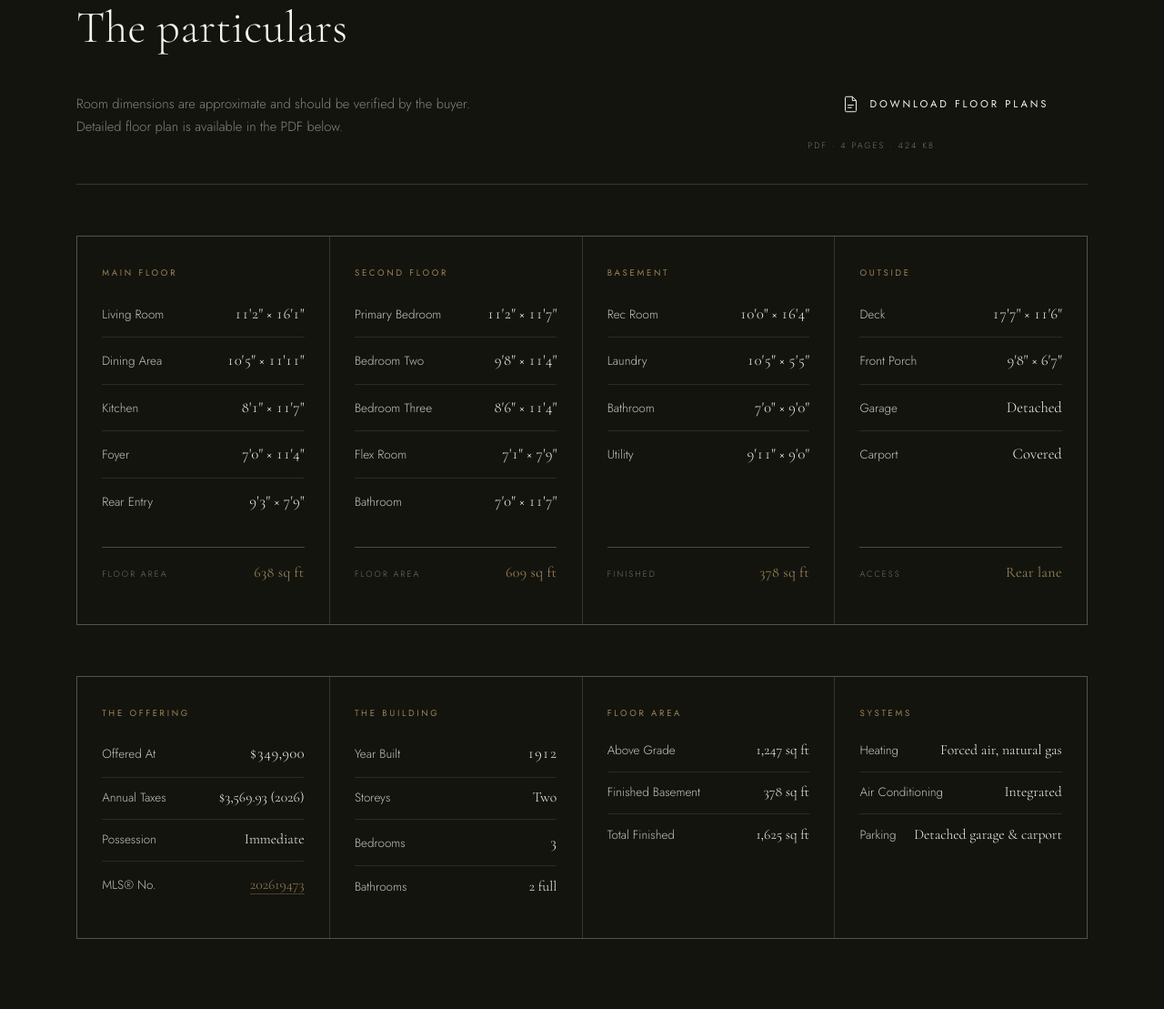
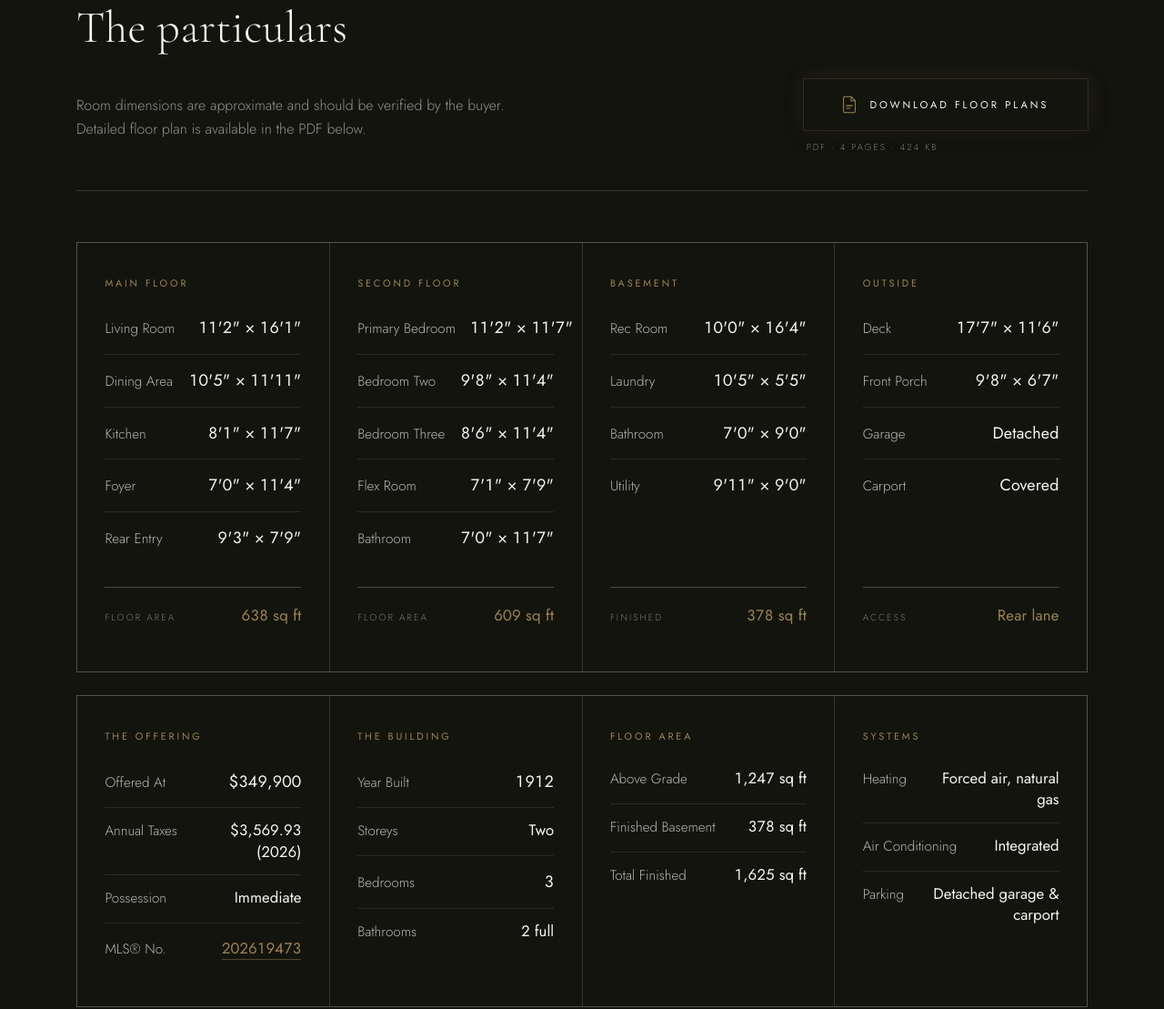
Before and after one commit to corposant/470lipton.github.io, a plain HTML site: page index.html in a window 1280 px wide. Shown: the part 4909-6018 px from the top of the page at 91% size. Drawn offline with nearby package versions, Linux system fonts and the light colour scheme.

Commit message:
Particulars: sans numerals, larger type, visible download button, more breathing room

```diff
--- a/index.html
+++ b/index.html
@@ -185,6 +185,9 @@ header.hero{
 
 /* ─────────────── SECTIONS ─────────────── */
 section{padding:clamp(4.5rem,11vh,8.5rem) 0}
+/* the dark block ends hard; give what follows room to breathe rather than
+   letting Location start the instant the charcoal stops */
+#location{padding-top:clamp(6.5rem,15vh,11rem)}
 .two-col{display:grid;grid-template-columns:1fr 1.35fr;gap:clamp(2.5rem,7vw,6rem);align-items:start}
 @media(max-width:900px){.two-col{grid-template-columns:1fr;gap:2rem}}
 .lede{font-family:var(--serif);font-size:clamp(1.3rem,2.1vw,1.65rem);line-height:1.55;margin:0 0 1.6rem}
@@ -320,19 +323,26 @@ section{padding:clamp(4.5rem,11vh,8.5rem) 0}
    charcoal than as grey-on-cream, and the inversion gives the middle of
    the page somewhere to rest. It sits directly below the video section,
    which is also dark — the hairline and the slightly deeper black are
-   what keep the two from reading as one undifferentiated block. */
+   what keep the two from reading as one undifferentiated block.
+
+   Everything in here is set in the SANS, not the serif used elsewhere.
+   Cormorant Garamond draws old-style figures — the 3, 4, 7 and 9 hang
+   below the baseline — which is lovely in a pull quote and unreadable in
+   a column of measurements. Jost keeps every digit on the baseline at a
+   uniform width, so the inch marks stack straight down the column. */
 .details{
   background:var(--ink);color:var(--bone);
-  border-top:1px solid rgba(246,244,239,.13)
+  border-top:1px solid rgba(246,244,239,.13);
+  padding-bottom:clamp(6rem,14vh,10rem)
 }
 .details .eyebrow{color:var(--brass)}
 .details h2{color:var(--bone)}
 .details .intro{
-  margin:1.4rem 0 0;max-width:52ch;font-size:.92rem;
-  color:rgba(246,244,239,.5)
+  margin:1.4rem 0 0;max-width:52ch;font-size:1rem;line-height:1.65;
+  color:rgba(246,244,239,.56)
 }
 
-/* ── one card per floor ──
+/* ── one card per group ──
    gap:1px over a light background paints the dividers, so the cards
    share hairlines instead of each drawing its own doubled-up border. */
 .floors{
@@ -341,70 +351,92 @@ section{padding:clamp(4.5rem,11vh,8.5rem) 0}
   border:1px solid rgba(246,244,239,.15);
   margin-top:3.5rem
 }
-.floor{background:var(--ink);padding:2.1rem 1.7rem;display:flex;flex-direction:column}
+.floors+.floors{margin-top:1.6rem}
+.floor{background:var(--ink);padding:2.3rem 1.9rem;display:flex;flex-direction:column}
 .floor h3{
-  font-family:var(--sans);font-size:.6rem;font-weight:400;
-  letter-spacing:.28em;text-transform:uppercase;color:var(--brass);
-  margin:0 0 1.5rem
+  font-family:var(--sans);font-size:.68rem;font-weight:400;
+  letter-spacing:.26em;text-transform:uppercase;color:var(--brass);
+  margin:0 0 1.7rem
 }
 .floor ul{list-style:none;margin:0;padding:0;flex:1}
 .floor li{
-  display:flex;justify-content:space-between;align-items:baseline;gap:.9rem;
-  padding:.7rem 0;border-top:1px solid rgba(246,244,239,.1)
+  display:flex;justify-content:space-between;align-items:baseline;gap:1rem;
+  padding:.82rem 0;border-top:1px solid rgba(246,244,239,.1)
 }
 .floor li:first-child{border-top:0;padding-top:0}
-.floor .rm{font-size:.84rem;color:rgba(246,244,239,.78);flex:0 0 auto}
+.floor .rm{font-size:.95rem;color:rgba(246,244,239,.72);flex:0 0 auto}
+
+/* measurements — sans, tabular, never wrapping */
 .floor .dim{
-  font-family:var(--serif);font-size:1.04rem;color:var(--bone);
-  font-variant-numeric:tabular-nums;white-space:nowrap
+  font-family:var(--sans);font-weight:400;font-size:1.12rem;color:var(--bone);
+  font-variant-numeric:tabular-nums;font-feature-settings:"tnum" 1,"lnum" 1;
+  letter-spacing:.01em;white-space:nowrap
+}
+/* text values — same face, allowed to wrap under themselves */
+.floor .val{
+  font-family:var(--sans);font-weight:400;font-size:1.05rem;color:var(--bone);
+  font-variant-numeric:tabular-nums;font-feature-settings:"tnum" 1,"lnum" 1;
+  text-align:right;line-height:1.4;flex:1 1 auto;min-width:0
 }
 .floor .area{
-  margin-top:1.5rem;padding-top:.9rem;
+  margin-top:1.6rem;padding-top:1rem;
   border-top:1px solid rgba(246,244,239,.24);
-  display:flex;justify-content:space-between;align-items:baseline;
-  font-size:.58rem;letter-spacing:.22em;text-transform:uppercase;
-  color:rgba(246,244,239,.42)
+  display:flex;justify-content:space-between;align-items:baseline;gap:1rem;
+  font-size:.64rem;letter-spacing:.2em;text-transform:uppercase;
+  color:rgba(246,244,239,.45)
 }
 .floor .area b{
-  font-family:var(--serif);font-weight:400;font-size:1rem;letter-spacing:.02em;
-  text-transform:none;color:var(--brass)
+  font-family:var(--sans);font-weight:400;font-size:1.05rem;letter-spacing:.01em;
+  font-variant-numeric:tabular-nums;text-transform:none;color:var(--brass);
+  white-space:nowrap
 }
 @media(max-width:1000px){.floors{grid-template-columns:repeat(2,1fr)}}
 @media(max-width:560px){.floors{grid-template-columns:1fr}}
-
-/* ── text values wrap; dimensions never do ── */
-/* text values wrap under themselves rather than crushing the label */
-.floor .val{
-  font-family:var(--serif);font-size:.98rem;color:var(--bone);
-  text-align:right;line-height:1.35;flex:1 1 auto;min-width:0
-}
 
 /* ── header row: disclaimer left, download right ── */
 .details-bar{
   display:flex;flex-wrap:wrap;align-items:center;justify-content:space-between;
   gap:1.6rem 2.5rem;margin-top:1.8rem;
-  padding-bottom:2.2rem;border-bottom:1px solid rgba(246,244,239,.15)
+  padding-bottom:2.4rem;border-bottom:1px solid rgba(246,244,239,.15)
 }
 .details-bar .intro{margin:0;flex:1 1 22rem}
-.dl{flex:0 0 auto;display:flex;flex-direction:column;gap:.6rem;align-items:flex-start}
-.dl .btn{display:inline-flex;align-items:center;gap:.85rem}
-.dl svg{width:15px;height:19px;flex:none}
+.dl{flex:0 0 auto;display:flex;flex-direction:column;gap:.7rem;align-items:flex-start}
+.dl .btn{display:inline-flex;align-items:center;gap:.9rem}
+.dl svg{width:16px;height:20px;flex:none}
 .dl .meta{
-  font-size:.58rem;letter-spacing:.22em;text-transform:uppercase;
-  color:rgba(246,244,239,.42);padding-left:.2rem
+  font-size:.62rem;letter-spacing:.2em;text-transform:uppercase;
+  color:rgba(246,244,239,.45);padding-left:.2rem
 }
 
 /* ── a linked value, e.g. the MLS number ── */
 .floor a.dim,.floor a.val{
   color:var(--brass);text-decoration:none;
-  border-bottom:1px solid rgba(154,131,85,.4);
+  border-bottom:1px solid rgba(154,131,85,.45);
   transition:color .3s,border-color .3s
 }
 .floor a.dim:hover,.floor a.val:hover{color:var(--bone);border-color:var(--bone)}
 
-/* ghost button, light-on-dark */
-.btn-light{background:transparent;color:var(--bone);border-color:rgba(246,244,239,.45)}
-.btn-light:hover{background:var(--bone);color:var(--ink);border-color:var(--bone)}
+/* Download button, light-on-dark. A 1px hairline disappears against this
+   background, so the shape is carried by a brass edge, a faint brass fill
+   and an outer ring — it should read as a pressable object, not as text. */
+.btn-light{
+  background:rgba(154,131,85,.14);
+  color:var(--bone);
+  border:1px solid var(--brass);
+  box-shadow:0 0 0 1px rgba(154,131,85,.18),
+             0 0 22px rgba(154,131,85,.16),
+             0 6px 20px rgba(0,0,0,.45);
+  transition:background .35s,color .35s,border-color .35s,box-shadow .35s
+}
+.btn-light:hover,.btn-light:focus-visible{
+  background:var(--brass);color:var(--ink);border-color:var(--brass);
+  box-shadow:0 0 0 3px rgba(154,131,85,.26),
+             0 0 34px rgba(154,131,85,.34),
+             0 8px 26px rgba(0,0,0,.5)
+}
+.btn-light svg{stroke:var(--brass);transition:stroke .35s}
+.btn-light:hover svg,.btn-light:focus-visible svg{stroke:var(--ink)}
+@media(prefers-reduced-motion:reduce){.btn-light{transition:none}}
 
 /* ─────────────── MAP ─────────────── */
 .map{border:1px solid var(--hair);background:#e9e6df}
```
